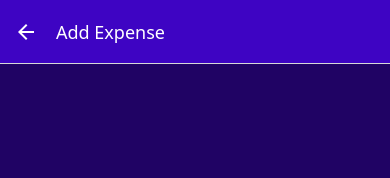
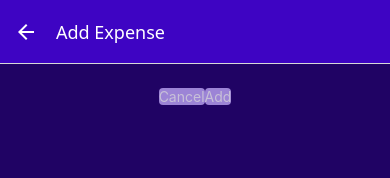
Before and after one commit to psodm/RNCourseExpenses, a React Native app: screen /ManageExpense in a window 390 px wide. Shown: the top 178 px of the page. Built offline with nearby package versions, Linux system fonts and the light colour scheme.

Commit message:
End lesson 143

```diff
--- /dev/null
+++ b/components/UI/Button.js
@@ -0,0 +1,42 @@
+import { Pressable, StyleSheet, Text, View } from "react-native";
+import React from "react";
+import { GlobalStyles } from "../../constants/styles";
+
+const Button = ({ children }, onPress, mode, style) => {
+  return (
+    <View style={style}>
+      <Pressable onPress={onPress} style={(pressed) => pressed && styles.pressed}>
+        <View style={[styles.Button, mode === "flat" && styles.flat]}>
+          <Text style={[styles.buttonText, mode === "flat" && styles.flatText]}>
+            {children}
+          </Text>
+        </View>
+      </Pressable>
+    </View>
+  );
+};
+
+export default Button;
+
+const styles = StyleSheet.create({
+  buton: {
+    borderRadius: 4,
+    padding: 8,
+    backgroundColor: GlobalStyles.colors.primary500,
+  },
+  flat: {
+    backgroundColor: "transparent",
+  },
+  buttonText: {
+    color: "white",
+    textAlign: "center",
+  },
+  flatText: {
+    color: GlobalStyles.colors.primary200,
+  },
+  pressed: {
+    opacity: 0.75,
+    backgroundColor: GlobalStyles.colors.primary100,
+    borderRadius: 4,
+  },
+});
--- a/screens/ManageExpenseScreen.js
+++ b/screens/ManageExpenseScreen.js
@@ -2,6 +2,7 @@
 import React, { useLayoutEffect } from "react";
 import IconButton from "../components/ui/IconButton";
 import { GlobalStyles } from "../constants/styles";
+import Button from "../components/UI/Button";
 
 const ManageExpenseScreen = ({ route, navigation }) => {
   const editedExpenseId = route.params?.expenseId;
@@ -13,10 +14,28 @@
     });
   }, [navigation, isEditing]);
 
-  function deleteExpenseHandler() {}
+  function deleteExpenseHandler() {
+    navigation.goBack();
+  }
+
+  function cancelHandler() {
+    navigation.goBack();
+  }
+
+  function confirmHandler() {
+    navigation.goBack();
+  }
 
   return (
     <View style={styles.rootContainer}>
+      <View style={styles.buttonsContainer}>
+        <Button style={styles.button} mode="flat" onPress={cancelHandler}>
+          Cancel
+        </Button>
+        <Button style={styles.button} onPress={confirmHandler}>
+          {isEditing ? "Update" : "Add"}
+        </Button>
+      </View>
       {isEditing && (
         <View style={styles.deleteContainer}>
           <IconButton
@@ -44,6 +63,15 @@
     paddingTop: 8,
     borderTopWidth: 2,
     borderTopColor: GlobalStyles.colors.primary200,
-    alignItems: 'center'
-  }
+    alignItems: "center",
+  },
+  buttonsContainer: {
+    flexDirection: "row",
+    justifyContent: "center",
+    alignItems: "center",
+  },
+  button: {
+    minWidth: 120,
+    marginHorizontal: 8,
+  },
 });
```
Also changed, not shown: store/expenses-context.js (added, +50 -0 lines).
